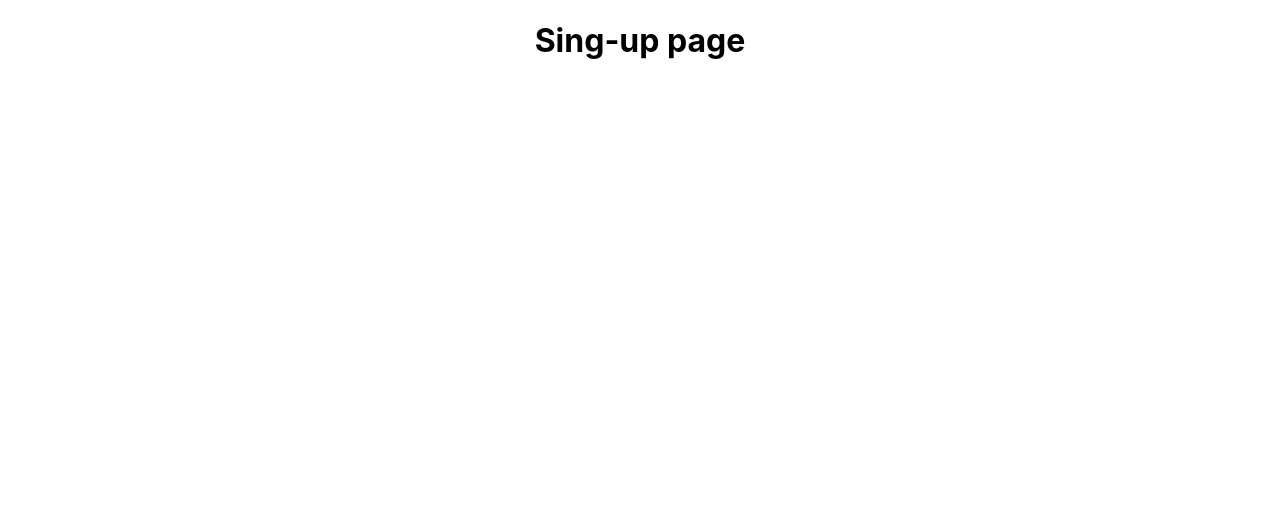
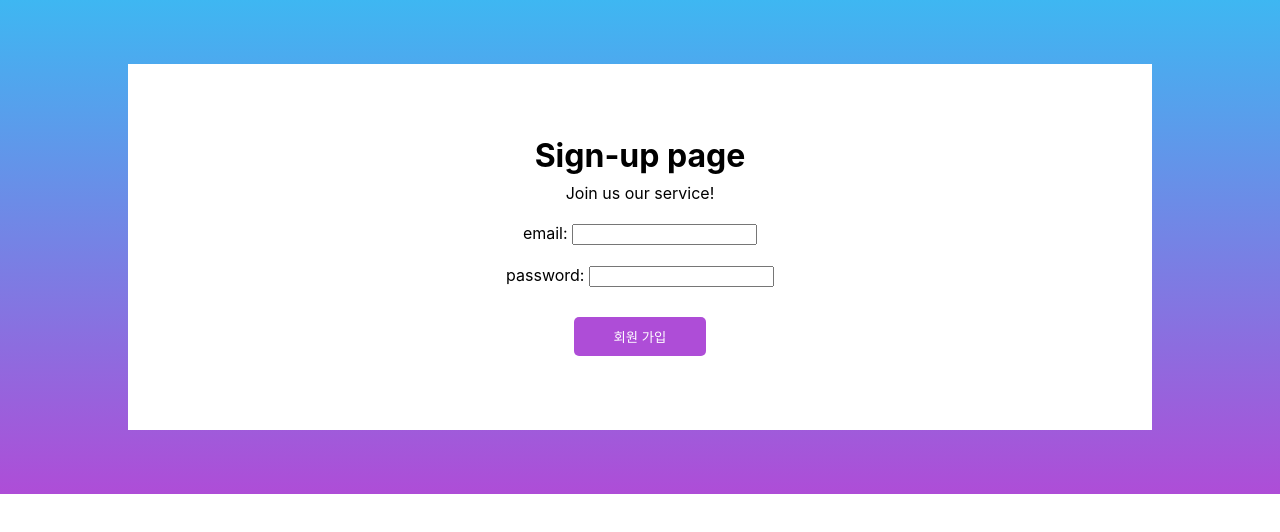
Before and after one commit to eunji9128/wanted-pre-onboarding-frontend, a React (Create React App) app: page /signup in a window 1280 px wide. Shown: the top 532 px of the page. Built offline with nearby package versions, Linux system fonts and the light colour scheme.

Commit message:
added signup page layout

```diff
--- a/package.json
+++ b/package.json
@@ -10,6 +10,7 @@
     "react-dom": "^18.2.0",
     "react-router-dom": "^6.10.0",
     "react-scripts": "5.0.1",
+    "styled-components": "^5.3.9",
     "web-vitals": "^2.1.4"
   },
   "scripts": {
--- a/src/App.css
+++ b/src/App.css
@@ -5,6 +5,10 @@
 .App-logo {
   height: 40vmin;
   pointer-events: none;
+}
+
+h1, h2, h3, h4, h5, h6, p {
+  margin: 8px;
 }
 
 @media (prefers-reduced-motion: no-preference) {
--- a/src/components/Signup.js
+++ b/src/components/Signup.js
@@ -1,11 +1,56 @@
 import React from "react";
+import styled from "styled-components";
 
 const Singup = () => {
     return (
-        <h1>
-            Sing-up page
-        </h1>
+        <Background>
+            <Container>
+                <h1>Sign-up page</h1>
+                <p>Join us our service!</p>
+                <form>
+                    <Box margin="20px">
+                        <label data-testid="email-input">email: </label>
+                        <input data-testid="email-input" type="email"/>
+                    </Box>
+                    <Box margin="20px">
+                        <label data-testid="password-input">password: </label>
+                        <input data-testid="password-input" type="password"/>
+                    </Box>
+                    <StyledBtn type="submit">회원 가입</StyledBtn>
+                </form>
+            </Container>
+        </Background>
     )
 }
 
+const Background = styled.div`
+    width: 100vw;
+    height: 100%;
+    display: flex;
+    align-items: center;
+    justify-content: center;
+    background: linear-gradient(#3eb7f2, #ae4dd7);
+`
+
+const Container = styled.div`
+    width: 80vw;
+    height: 100%;
+    margin: 5%;
+    padding: 5% 0;
+    background-color: #ffffff;
+`
+
+const Box = styled.div`
+    margin: ${props => props.margin || "0px"};
+`
+
+const StyledBtn = styled.button`
+    padding: 10px 40px;
+    margin: 10px;
+    background-color: #ae4dd7;
+    color: #ffffff;
+    border: none;
+    border-radius: 5px;
+`
+
 export default Singup
```
Also changed, not shown: 1 other file (tests, documents, lock files or other folders).
